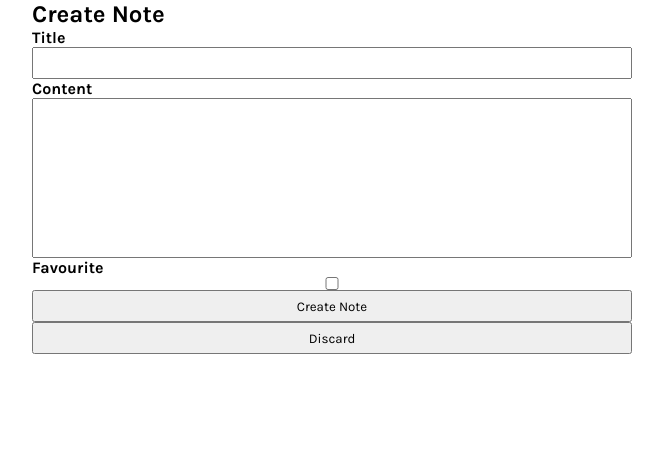
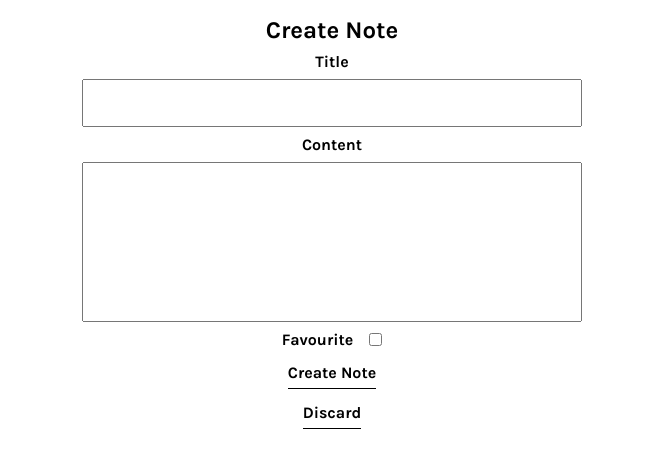
Before and after one commit to Quermz/notes_frontend, a Vue app: page /#/createNote in a window 1280 px wide. Shown: the top 468 px of the page, without its empty margins (308-971 px from the left). Built offline with nearby package versions, Linux system fonts and the light colour scheme.

Commit message:
adding error messages

```diff
--- a/src/store/index.js
+++ b/src/store/index.js
@@ -11,7 +11,13 @@ export default createStore({
     editNote: {},
     passwordError: false,
     creationError: false,
+    emailCreationError: false,
     loginError: false,
+    accountCreated: false,
+    createContentRequired: false,
+    createError: false,
+    deleteNoteError: false,
+    updateNoteError: false,
   },
   getters: {
     findNote: (state) => (id) => {
@@ -40,8 +46,26 @@ export default createStore({
     setCreationError(state, swap) {
       state.creationError = swap;
     },
+    setEmailCreationError(state, swap) {
+      state.emailCreationError = swap;
+    },
     setLoginError(state, swap) {
       state.loginError = swap;
+    },
+    setAccountCreation(state, swap) {
+      state.accountCreated = swap;
+    },
+    setCreateContentRequired(state, swap) {
+      state.createContentRequired = swap;
+    },
+    setCreateError(state, swap) {
+      state.createError = swap;
+    },
+    setDeleteError(state, swap) {
+      state.deleteNoteError = swap;
+    },
+    setUpdateError(state, swap) {
+      state.updateNoteError = swap;
     },
   },
   actions: {
@@ -96,6 +120,7 @@ export default createStore({
     async createAccount({ commit }, accountData) {
       commit("setPasswordError", false);
       commit("setCreationError", false);
+      commit("setEmailCreationError", false);
       try {
         let newAccount = await axios({
           method: "post",
@@ -106,11 +131,15 @@ export default createStore({
             confirmPassword: accountData.confirmPassword,
           },
         });
+        commit("setAccountCreation", true);
+        router.push("/login");
       } catch (error) {
         if (error.response.status == 401) {
           commit("setPasswordError", true);
         } else if (error.response.status == 500) {
           commit("setCreationError", true);
+        } else if (error.response.status == 400) {
+          commit("setEmailCreationError", true);
         }
       }
     },
@@ -137,7 +166,8 @@ export default createStore({
       }
     },
 
-    async updateNote({ state, dispatch }, updatedNote) {
+    async updateNote({ state, commit, dispatch }, updatedNote) {
+      commit("setUpdateError", false);
       try {
         let updateNote = await axios({
           method: "put",
@@ -156,10 +186,11 @@ export default createStore({
         await dispatch("fetchNotes");
         router.push("/notes");
       } catch (error) {
+        commit("setUpdateError", true);
         console.log(error);
       }
     },
-    async deleteNote({ state, dispatch }, deletedNote) {
+    async deleteNote({ commit, state, dispatch }, deletedNote) {
       try {
         let deleteNote = await axios({
           method: "put",
@@ -175,10 +206,15 @@ export default createStore({
         await dispatch("fetchNotes");
         router.push("/notes");
       } catch (error) {
+        commit("setDeleteError", true);
         console.log(error);
       }
     },
-    async createNote({ state, dispatch }, newNote) {
+    async createNote({ commit, state, dispatch }, newNote) {
+      if (newNote.content.length == 0) {
+        commit("setCreateContentRequired", true);
+      }
+      if (newNote.content.length > 0) {
         try {
           let createdNote = await axios({
             method: "post",
@@ -193,10 +229,15 @@ export default createStore({
               token: state.jsonToken,
             },
           });
+
+          commit("setCreateError", false);
+          commit("setCreateContentRequired", false);
           await dispatch("fetchNotes");
           router.push("/notes");
         } catch (error) {
+          commit("setCreateError", true);
           console.log(error);
+        }
       }
     },
   },
--- a/src/views/CreateAccount.vue
+++ b/src/views/CreateAccount.vue
@@ -13,11 +13,12 @@
       <label for="" class="loginLabel">Confirm Password</label>
       <input type="password" v-model="confirmPassword" class="loginBox" />
       <div class="passwordError" v-if="passwordError">
-        Issue With Passwords!
+        Passwords dont match!
       </div>
       <div class="createError" v-if="createdError">
         Error creating an account!
       </div>
+      <div class="emailError" v-if="emailCreationError">Invalid Email!</div>
       <button @click="createAccount()" class="loginButton">Submit</button>
       <div class="loginLine"></div>
       <router-link to="/login" class="loginLink"
@@ -41,6 +42,9 @@
   const createdError = computed(() => {
     return store.state.creationError;
   });
+  const emailCreationError = computed(() => {
+    return store.state.emailCreationError;
+  });
   function createAccount() {
     store.dispatch("createAccount", {
       password: password.value,
@@ -48,6 +52,9 @@
       confirmPassword: confirmPassword.value,
     });
   }
+  if (store.state.loggedIn) {
+    router.push("/notes");
+  }
 </script>
 
 <style scoped></style>
--- a/src/views/CreateNote.vue
+++ b/src/views/CreateNote.vue
@@ -1,32 +1,48 @@
 <template>
-  <div class="pageContainer">
-    <div class="innerContainer">
+  <div class="createPageContainer">
+    <div class="createInnerContainer">
       <h2>Create Note</h2>
       <h4>Title</h4>
       <textarea
-        class="titleBox"
+        class="createTitleBox"
         maxlength="20"
         v-model="newNote.title"
       ></textarea>
       <h4>Content</h4>
       <textarea
-        class="contentBox"
+        class="createContentBox"
+        :class="{ createContentRequired: createContentRequired }"
         maxlength="400"
         v-model="newNote.content"
       ></textarea>
-      <h4>Favourite</h4>
-      <input type="checkbox" v-model="newNote.favourite" />
-      <button @click="createNote">Create Note</button>
-      <router-link to="/notes" class="delete">
-        <button>Discard</button></router-link
-      >
+      <div class="createContentRequiredText" v-if="createContentRequired">
+        Content is required to create note!
+      </div>
+      <div class="createFavouriteContainer">
+        <h4>Favourite</h4>
+        <input type="checkbox" v-model="newNote.favourite" />
+      </div>
+      <button @click="createNote" class="createButtons">Create Note</button>
+
+      <button class="createButtons">
+        <router-link to="/notes" class="delete">Discard</router-link>
+      </button>
+      <h3 class="createErrorText" v-if="createError">
+        Server error creating note!
+      </h3>
     </div>
   </div>
 </template>
 
 <script setup>
-  import { ref } from "vue";
+  import { ref, computed } from "vue";
   import { useStore } from "vuex";
+  const createContentRequired = computed(() => {
+    return store.state.createContentRequired;
+  });
+  const createError = computed(() => {
+    return store.state.createError;
+  });
   const store = useStore();
   const newNote = ref({ title: "", favourite: false, content: "" });
   function createNote() {
@@ -34,35 +50,73 @@
   }
 </script>
 
-<style scoped>
+<style>
   textarea {
-    resize: none;
   }
-  .innerContainer {
-    max-width: 600px;
-    margin: auto;
+  .createPageContainer {
+    display: flex;
+    align-items: center;
+    justify-content: center;
+  }
+  .createInnerContainer {
+    margin-top: 1rem;
+    max-width: 500px;
+    width: 100%;
+    gap: 0.5rem;
     display: flex;
     flex-direction: column;
     align-items: center;
   }
 
   .innerContainer > * {
-    width: 100%;
   }
 
-  .titleBox {
-    min-height: 2rem;
+  .createButtons {
+    height: 2rem;
+    font-size: 1rem;
+    font-weight: bold;
+    background: none;
+    border: none;
+    border-bottom: 1px solid black;
   }
 
-  .contentBox {
-    min-height: 10rem;
+  .createButtons:hover {
+    cursor: pointer;
   }
 
-  button {
-    height: 2rem;
+  .createTitleBox {
+    padding: 0.5rem;
+    width: 100%;
+    min-height: 2rem;
+    resize: none;
   }
 
-  .delete > * {
+  .createContentBox {
+    padding: 0.5rem;
     width: 100%;
+    min-height: 10rem;
+    resize: none;
+  }
+
+  .createContentRequired {
+    border: 1px solid #c93434;
+  }
+
+  .createFavouriteContainer {
+    display: flex;
+    align-items: center;
+    justify-content: center;
+    gap: 1rem;
+  }
+
+  @media screen and (max-width: 600px) {
+    .createInnerContainer {
+      width: 100%;
+      padding: 0.5rem;
+    }
+
+    .createButtons {
+      max-width: 250px;
+    }
   }
 </style>
--- a/src/views/HomeView.vue
+++ b/src/views/HomeView.vue
@@ -129,22 +129,23 @@
 
   @media screen and (max-width: 480px) {
     .home {
-      flex-direction: column;
+      padding: 1rem;
     }
-
+    .home > * {
+      max-width: 100%;
+    }
     h1 {
       font-size: 2.5rem;
+      white-space: nowrap;
     }
     .fa-square-pen {
       font-size: 2.5rem;
+
+      margin-right: 1.5rem;
     }
 
     button {
       font-size: 1.3rem;
     }
-
-    .rightContainer {
-      border: none;
-    }
   }
 </style>
--- a/src/views/LoginView.vue
+++ b/src/views/LoginView.vue
@@ -5,13 +5,14 @@
         <h1>co Notes</h1>
         <i class="fa-solid fa-square-pen"></i>
       </div>
+      <h3 v-if="accountCreated">Account Created!</h3>
       <h4>Log In</h4>
       <label class="loginLabel">Email Address</label>
       <input class="loginBox" type="text" v-model="email" />
       <label class="loginLabel">Password</label>
       <input class="loginBox" type="password" v-model="password" />
+      <div class="loginError" v-if="loginError">Details not recognised!</div>
       <button class="loginButton" @click="login()">Submit</button>
-      <div class="loginError" v-if="loginError">Details not recognised</div>
       <div class="loginLine"></div>
       <router-link to="/createAccount" class="loginLink"
         ><div>Haven't got an account?</div></router-link
@@ -26,6 +27,10 @@
   import router from "@/router";
   const loginError = computed(() => {
     return store.state.loginError;
+  });
+
+  const accountCreated = computed(() => {
+    return store.state.accountCreated;
   });
   const store = useStore();
   let email = ref();
@@ -55,7 +60,8 @@
     justify-content: center;
     gap: 1rem;
     min-height: 300px;
-    min-width: 500px;
+    width: 500px;
+    margin-top: 1rem;
   }
 
   .loginContainer > * {
@@ -108,4 +114,16 @@
   .loginButton:hover {
     cursor: pointer;
   }
+
+  @media screen and (max-width: 600px) {
+    .loginContainer {
+      max-width: 100%;
+      border: none;
+      padding: 0.3rem;
+    }
+
+    .loginContainer > * {
+      max-width: 100%;
+    }
+  }
 </style>
--- a/src/views/NotesView.vue
+++ b/src/views/NotesView.vue
@@ -3,7 +3,7 @@
     <div class="header">
       <div class="">{{ store.state.notes.length }} Notes</div>
       <div>{{ store.state.email }}</div>
-      <button @click="logout">Log Out</button>
+      <button @click="logout" class="logoutButton">Log Out</button>
     </div>
     <div class="noNotes" v-if="noNotes">
       You currently have no notes. To get started press the add symbol.
@@ -76,6 +76,21 @@
     display: flex;
     margin-top: 1rem;
     gap: 1rem;
+  }
+
+  .noNotes {
+    text-align: center;
+  }
+
+  .logoutButton {
+    font-size: 1rem;
+    font-weight: bold;
+    background: none;
+    border: none;
+  }
+
+  .logoutButton:hover {
+    cursor: pointer;
   }
   .noteContainer {
     border-radius: 1rem;
@@ -160,7 +175,6 @@
     border: none;
     overflow-wrap: break-word;
     resize: none;
-    font-family: "Spectral", serif;
   }
 
   .updatedAt {
```
Also changed, not shown: src/views/EditNote.vue (+24 -37 lines). Lines whose indentation alone changed are shown as unchanged.
